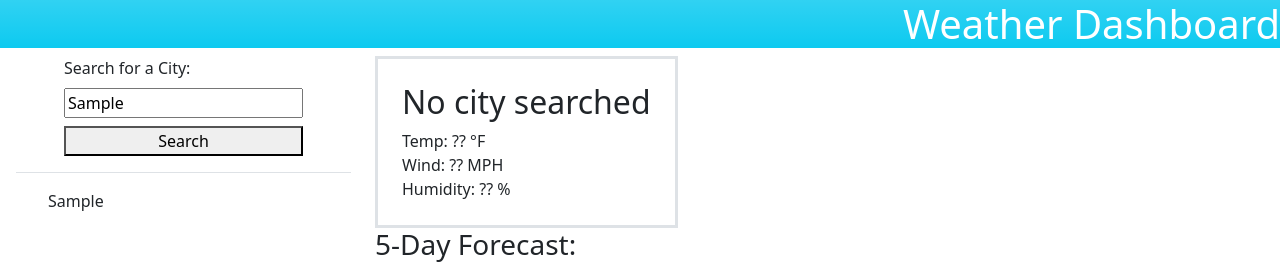
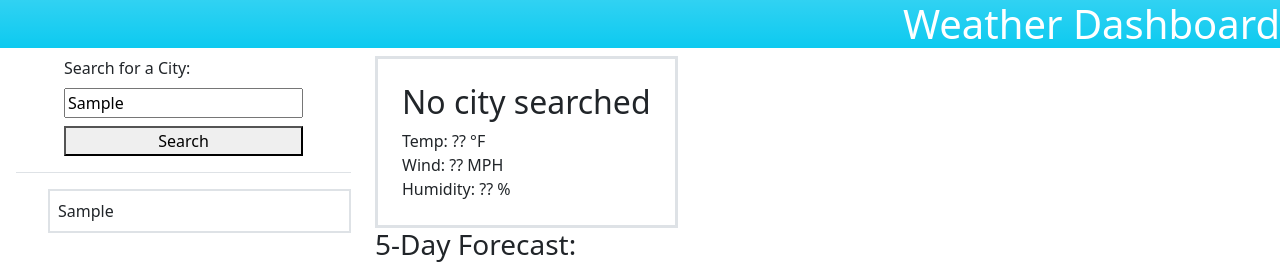
Before and after one commit to RodrJavi/weather-dashboard, a plain HTML site: page index.html in a window 1280 px wide. Both pictures are taken after typing "Sample" into the empty fields and a click on the button "Search". Drawn offline with nearby package versions, Linux system fonts and the light colour scheme; no server answers.

Commit message:
Prevented duplicates of cities being added to history list

```diff
--- a/index.html
+++ b/index.html
@@ -29,7 +29,7 @@
           <input type="text" name="city-search" id="citySearchInput" />
           <button type="submit" id="searchButton">Search</button>
         </form>
-        <ul id="cityHistory">
+        <ul id="cityHistory" class="d-flex flex-column gap-2 overflow-y-scroll">
           <li>No history to display!</li>
         </ul>
       </aside>
--- a/src/script.js
+++ b/src/script.js
@@ -15,6 +15,7 @@ function updateHistoryList() {
     for (let i = 0; i < history.length; i++) {
       let cityLi = $("<li>");
       cityLi.text(history[i]);
+      cityLi.addClass("border border-2 p-2");
       cityLi.on("click", (e) => {
         searchAndDisplay(e, history[i]);
       });
@@ -37,6 +38,7 @@ async function searchAndDisplay(event, cityName) {
 
   if (!history) {
     history = [searchedCity];
+  } else if (history.includes(searchedCity)) {
   } else {
     history.push(searchedCity);
   }
@@ -60,7 +62,6 @@ async function searchAndDisplay(event, cityName) {
       return response.json();
     })
     .then(function (data) {
-      // console.log(data);
       $(activeCity).html(`${data.name} (${dayjs().format("MM/D/YYYY")})`);
       $(activeTemp).html(`Temp: ${data.main.temp} &deg;F`);
       $(activeWind).html(`Wind: ${data.wind.speed} MPH`);
@@ -73,7 +74,6 @@ async function searchAndDisplay(event, cityName) {
       return response.json();
     })
     .then(function (data) {
-      console.log(data);
       let futureDayCount = 0;
       $(forecastList).html("");
       for (let i = 1; i < 39; i += 8) {
```
